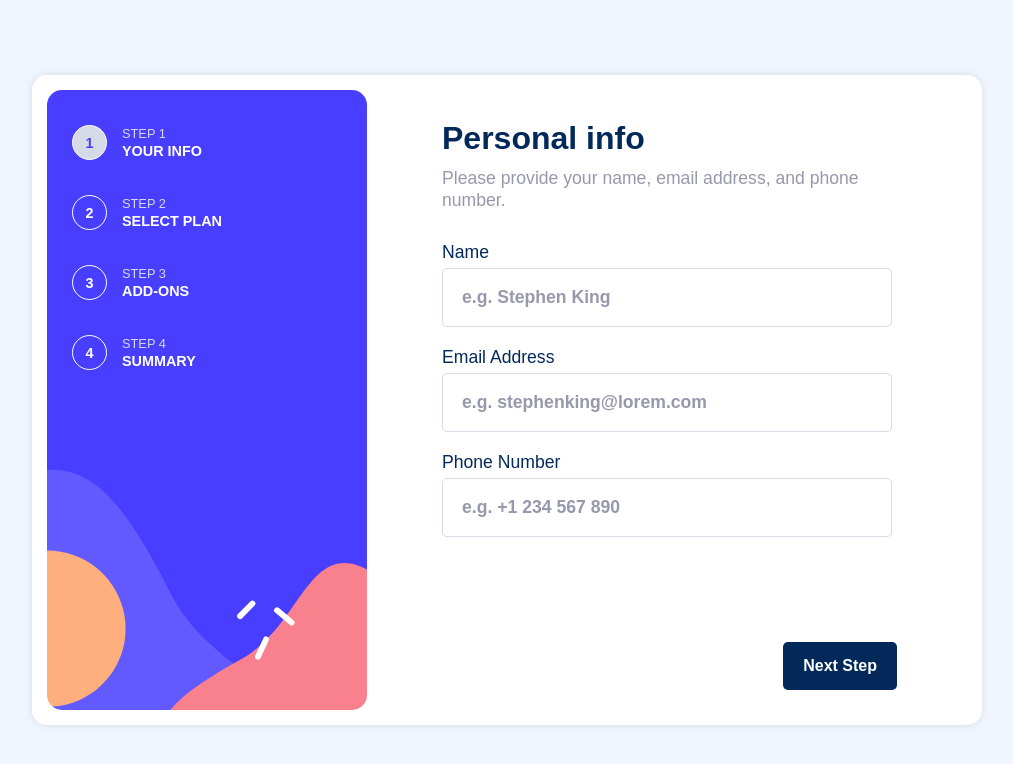
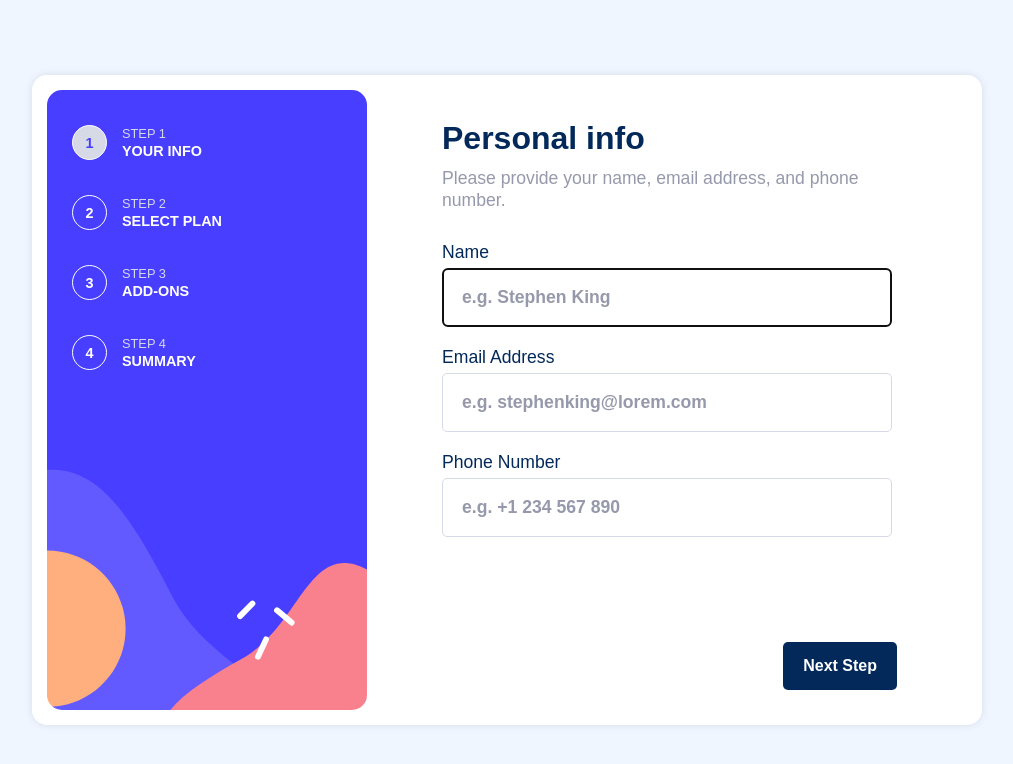
Before and after one commit to mateusz-piskorz/multi-step-form, a React (Create React App) app: page / in a window 1280 px wide. Shown: the top 764 px of the page, without its empty margins (133-1146 px from the left). Built offline with nearby package versions, Linux system fonts and the light colour scheme.

Commit message:
autoFocus first InfoInput

```diff
--- a/src/features/Form/features/YourInfo/components/InfoInput/index.tsx
+++ b/src/features/Form/features/YourInfo/components/InfoInput/index.tsx
@@ -9,12 +9,13 @@ type InfoInputProps = {
   placeholder: string;
   type: "text" | "email" | "tel";
   name: "name" | "email" | "phoneNumber";
+  autoFocus?: boolean;
 };
 
 export const InfoInput: FC<InfoInputProps> = ({
   label,
   placeholder,
-
+  autoFocus,
   type,
   name,
 }) => {
@@ -27,6 +28,7 @@ export const InfoInput: FC<InfoInputProps> = ({
         {label}
       </label>
       <input
+        autoFocus={autoFocus}
         className={`${InfoInput}_input`}
         required
         id={id}
--- a/src/features/Form/features/YourInfo/index.tsx
+++ b/src/features/Form/features/YourInfo/index.tsx
@@ -11,6 +11,7 @@ export const YourInfo: FC = () => {
     >
       <StyledYourInfo>
         <InfoInput
+          autoFocus
           name="name"
           type="text"
           label="Name"
```
